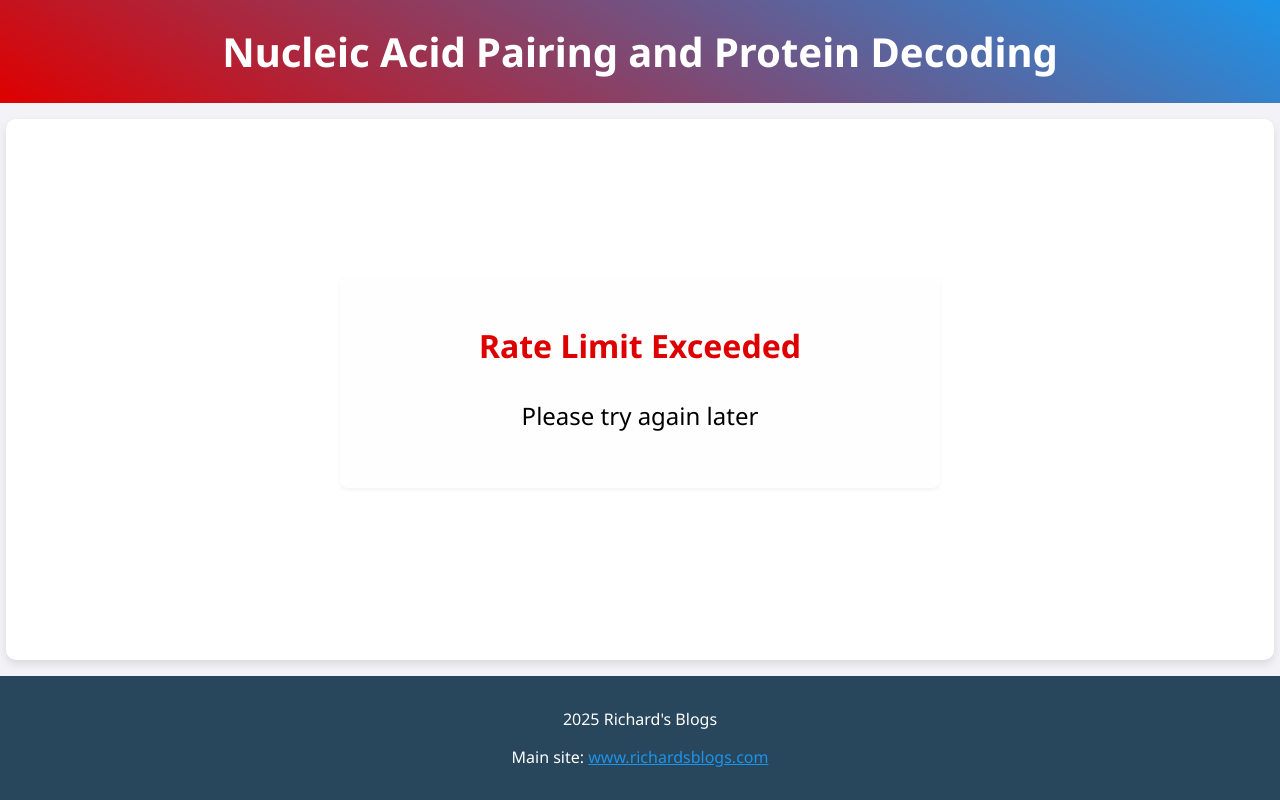
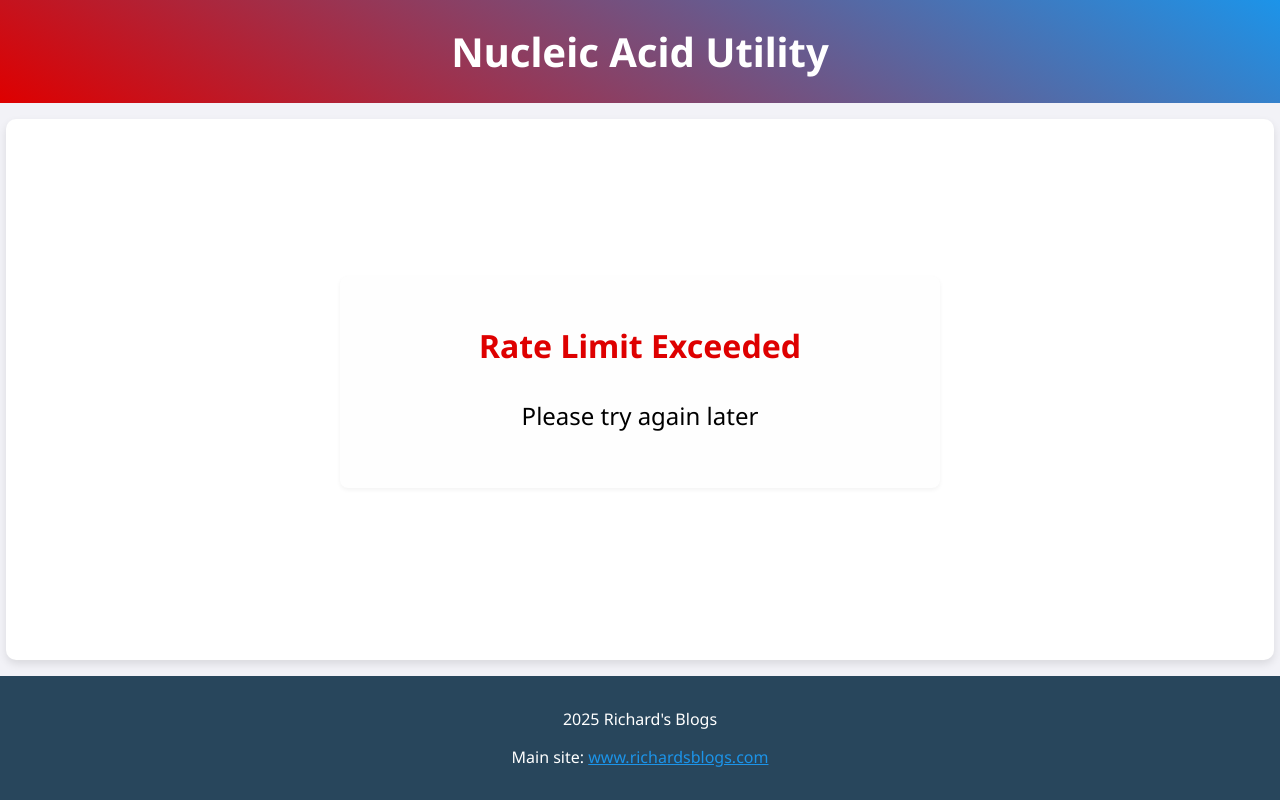
Before and after one commit to richie-rich90454/NucleicAcidUtility, an Electron app: page rate_limit.html in a window 1280 px wide. Drawn offline with Linux system fonts and the light colour scheme.

Commit message:
Updated naming

```diff
--- a/rate_limit.html
+++ b/rate_limit.html
@@ -1,5 +1,6 @@
 <!DOCTYPE html>
 <html lang="en">
+    <title>Rate Limit Exceeded</title>
     <head>
         <meta charset="UTF-8">
         <meta name="viewport" content="width=device-width, initial-scale=1.0">
@@ -117,7 +118,7 @@
     </head>
     <body>
         <header>
-            <h1>Nucleic Acid Pairing and Protein Decoding</h1>
+            <h1>Nucleic Acid Utility</h1>
         </header>
         <main id="main">
             <div class="card">
```
Also changed, not shown: index.html (+2 -2 lines).
